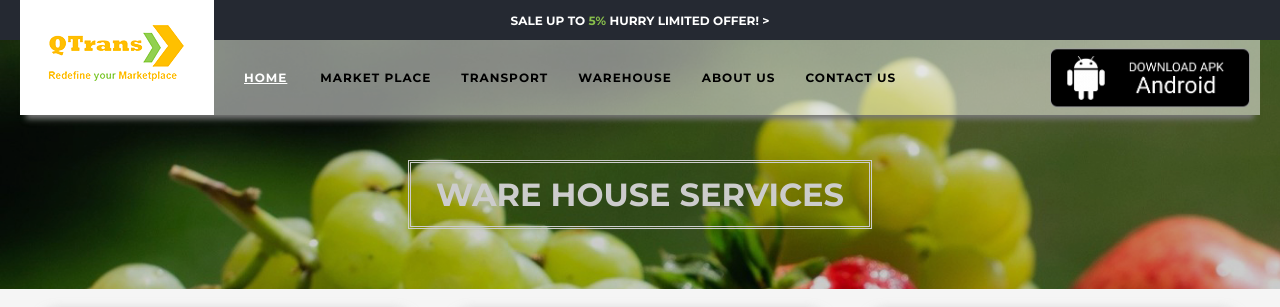
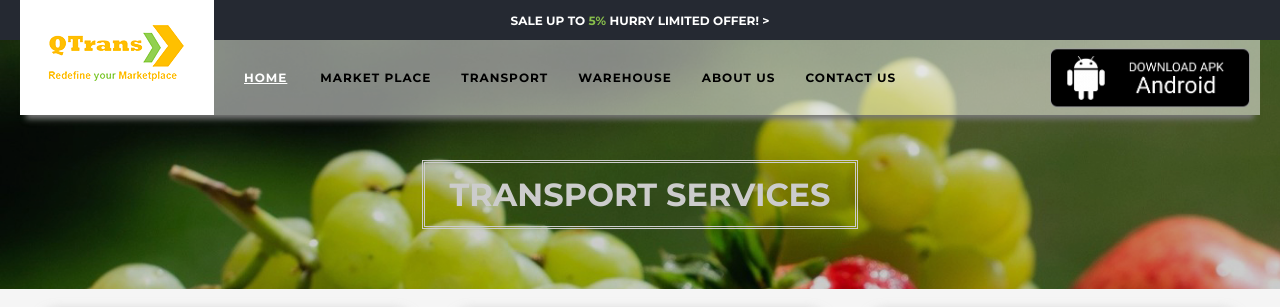
Before and after one commit to amitavayourflow/Qtrans, a plain HTML site: page transport.html in a window 1280 px wide. Shown: the top 307 px of the page. Drawn offline with nearby package versions, Linux system fonts and the light colour scheme.

Commit message:
Update transport.html

```diff
--- a/transport.html
+++ b/transport.html
@@ -168,7 +168,7 @@
       <div class="row">
         <div class="col-xs-12">
         <div class="page-title">
-<h2>Ware House Services</h2>
+<h2>Transport Services</h2>
 </div>
         </div>
       </div>
```
